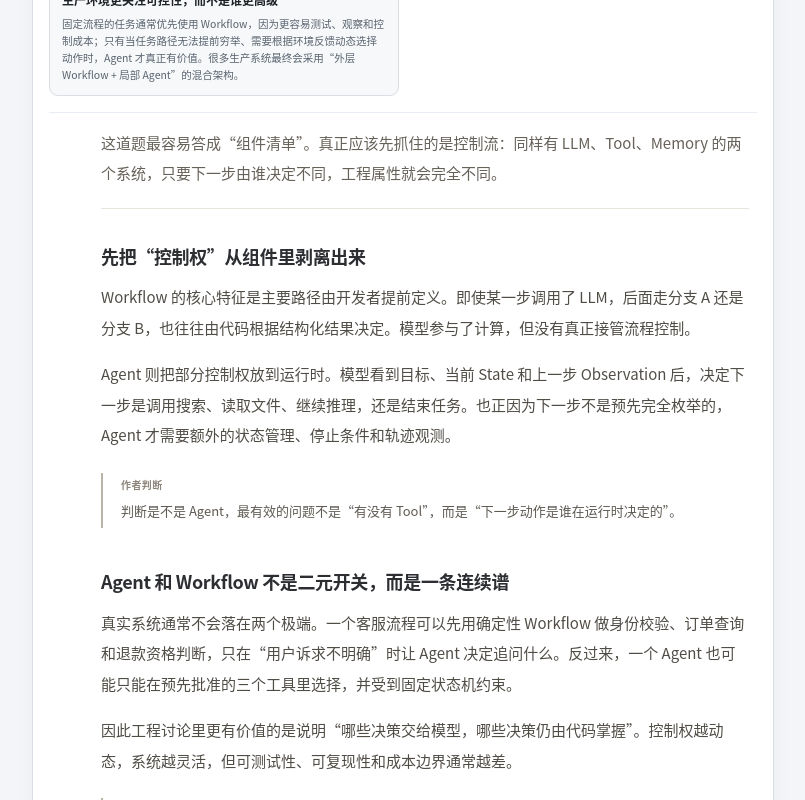
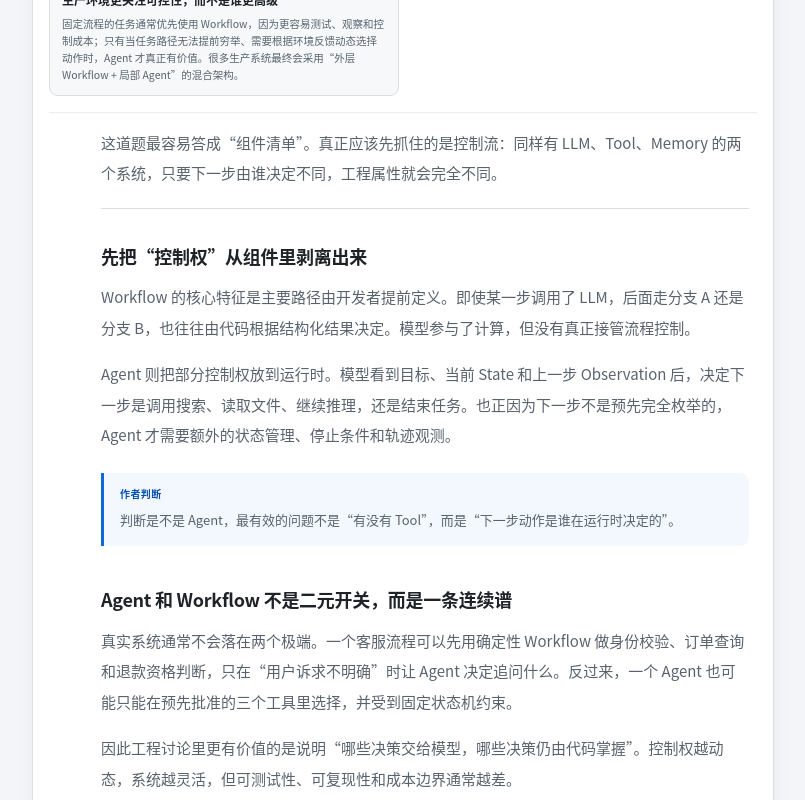
Before and after one commit to 1264585648/interview, a Next.js app: page /questions/agent-vs-workflow in a window 1280 px wide. Shown: the part 1620-2420 px from the top of the page, without its empty margins (164-969 px from the left). Built offline with nearby package versions, Linux system fonts and the light colour scheme.

Commit message:
style: align legacy longform with article palette

```diff
--- a/components/QuestionLongform.module.css
+++ b/components/QuestionLongform.module.css
@@ -6,8 +6,8 @@
 .intro {
   margin: 0 0 34px;
   padding: 0 0 20px;
-  border-bottom: 1px solid #e8e4de;
-  color: #666159;
+  border-bottom: 1px solid var(--article-border-muted, #d8dee4);
+  color: var(--article-text-secondary, #59636e);
   font-size: 15px;
   line-height: 2;
 }
@@ -18,16 +18,16 @@
 
 .section h3 {
   margin: 0 0 12px;
-  color: #2c2e32;
+  color: var(--article-text, #1f2328);
   font-size: 18px;
-  font-weight: 690;
+  font-weight: 700;
   line-height: 1.55;
-  letter-spacing: -0.02em;
+  letter-spacing: -0.015em;
 }
 
 .section > p {
   margin: 0;
-  color: #504c46;
+  color: var(--article-text-secondary, #59636e);
   font-size: 15px;
   line-height: 2.05;
 }
@@ -38,14 +38,16 @@
 
 .judgement {
   margin: 22px 0 0;
-  padding: 4px 0 4px 18px;
-  border-left: 2px solid #bcb3a7;
+  padding: 13px 16px;
+  border-left: 3px solid var(--article-accent, #0969da);
+  border-radius: 0 9px 9px 0;
+  background: #f2f8fd;
 }
 
 .judgement span {
   display: block;
   margin-bottom: 7px;
-  color: #8c857b;
+  color: var(--article-accent-hover, #0550ae);
   font-size: 10px;
   font-weight: 700;
   letter-spacing: 0.04em;
@@ -53,7 +55,7 @@
 
 .judgement p {
   margin: 0;
-  color: #5f5a53;
+  color: var(--article-text-secondary, #59636e);
   font-size: 13px;
   line-height: 1.9;
 }
@@ -61,7 +63,7 @@
 @media (max-width: 720px) {
   .longform,
   .fallback {
-    margin-left: 34px;
+    margin-left: 0;
   }
 
   .intro,
```
